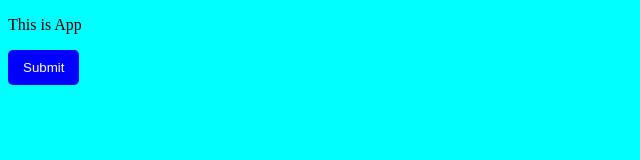
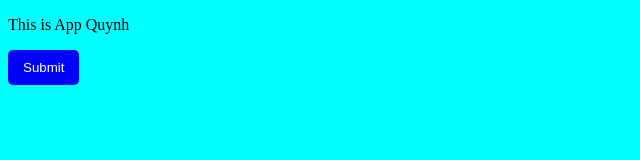
Before and after one commit to Q-gitcode21/Hoc_git, a plain HTML site: page index.html in a window 1280 px wide. Shown: the full height of the page, 0-640 px from the left. Drawn offline with Linux system fonts and the light colour scheme.

Commit message:
update app quynh

```diff
--- a/index.html
+++ b/index.html
@@ -7,7 +7,7 @@
     <link rel="stylesheet" href="index2.css">
     <title>Document</title>
 
-    <p>This is App</p>
+    <p>This is App Quynh</p>
     <button>Submit</button>
 </head>
 <body>
```
